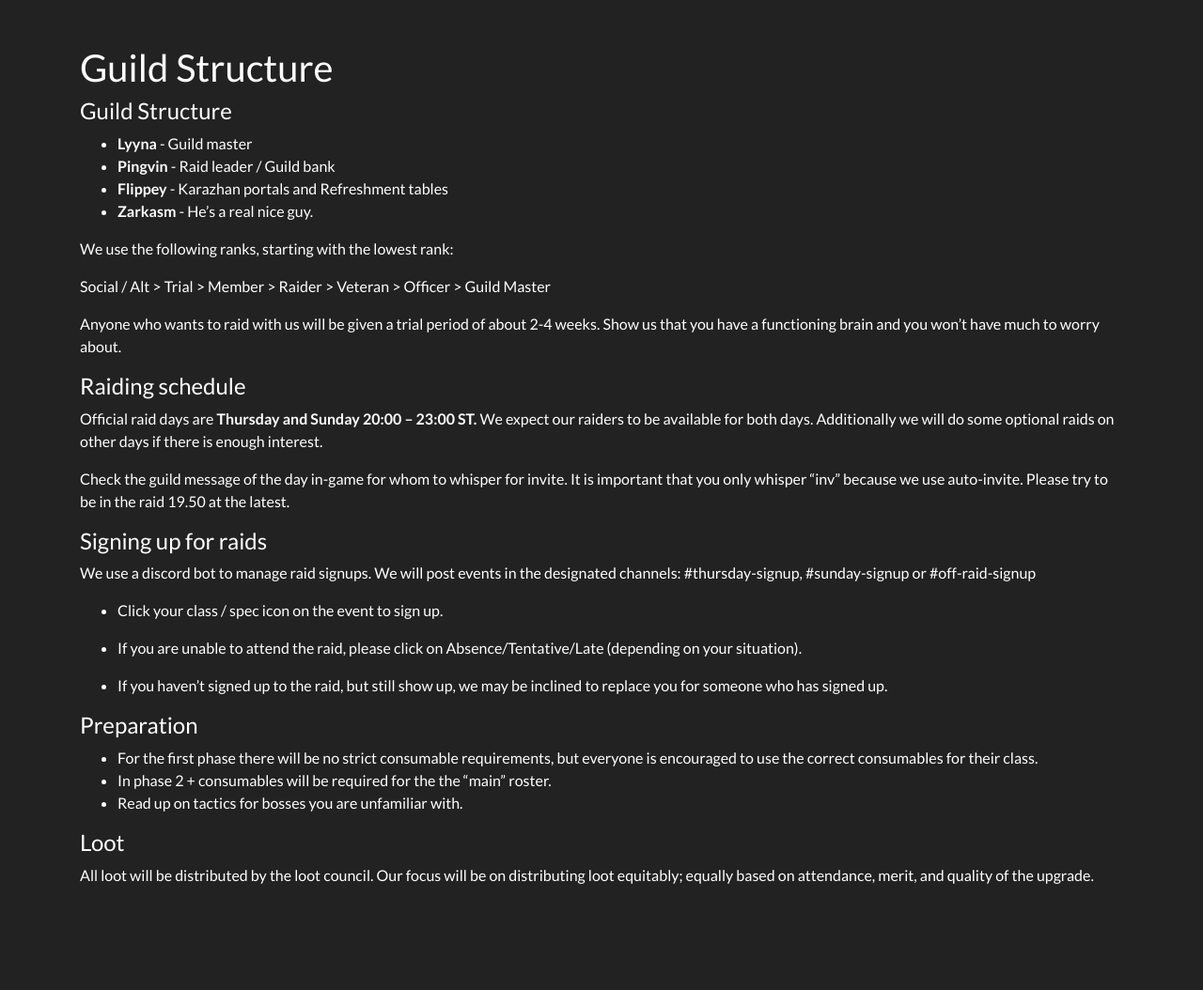
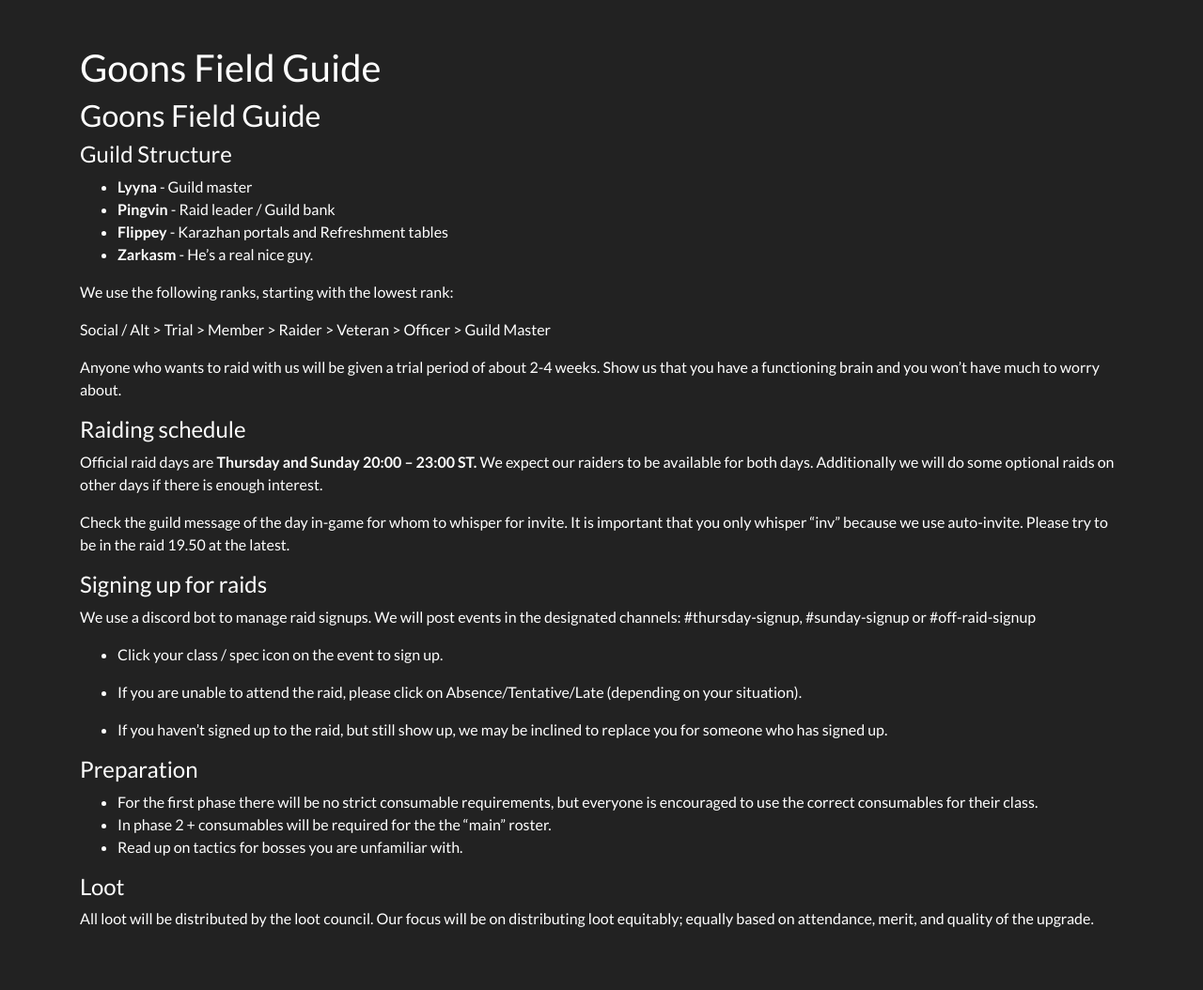
Before and after one commit to goons-classic/goons-classic.github.io, a Jekyll site: the page built from index.md, in a window 1280 px wide. Shown: the whole page at 94% size. Built offline with Jekyll 4.4.1, drawn with Linux system fonts in a browser that asks for light colours; our own code applies the rules of GitHub Pages for plain Markdown files; before the commit the page ends 1008 px from its top, so only the background shows below that.

Commit message:
Update index.md

```diff
--- a/index.md
+++ b/index.md
@@ -1,3 +1,6 @@
+## Goons Field Guide
+
+
 ### Guild Structure
  - **Lyyna** -  Guild master
  -  **Pingvin** - Raid leader / Guild bank
```
